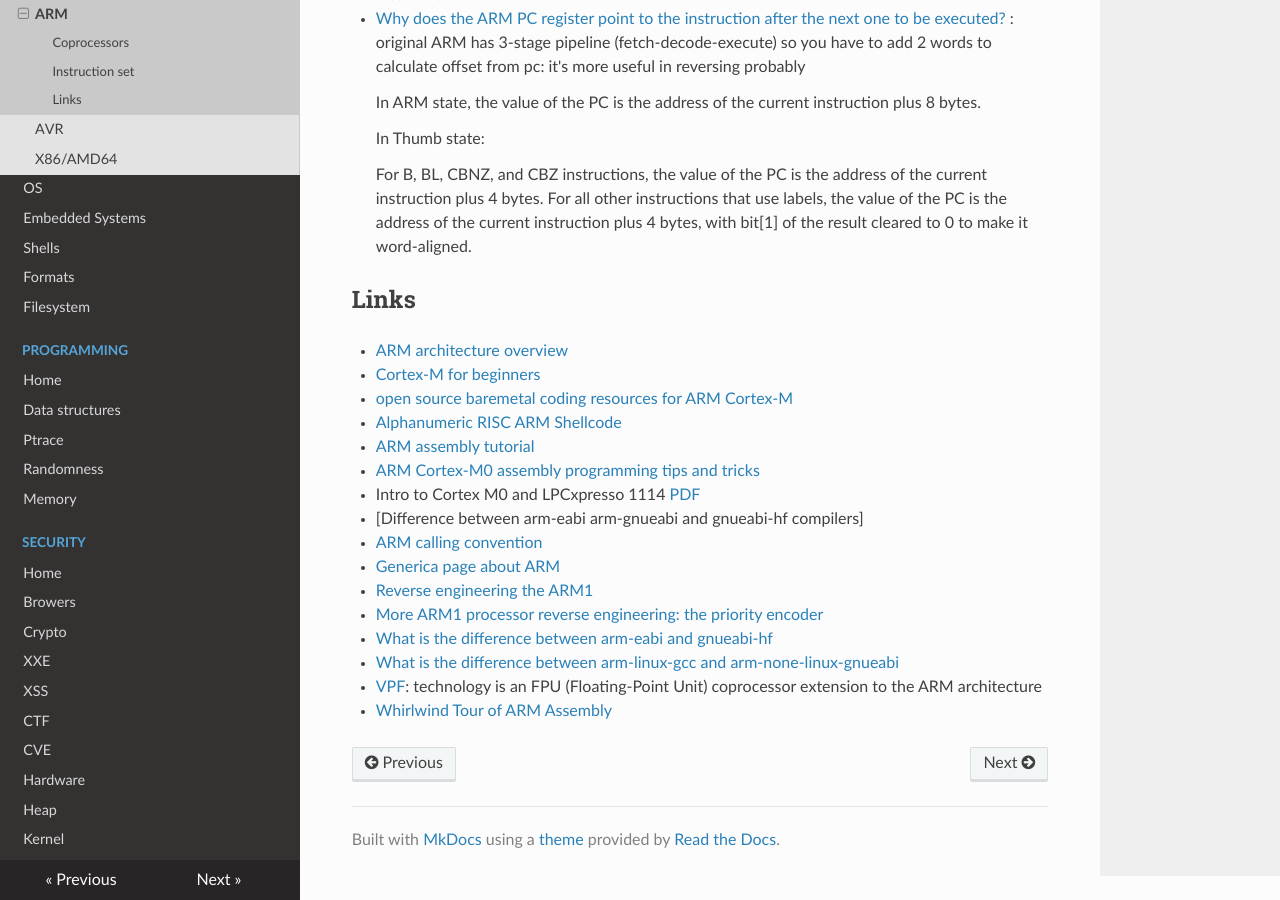
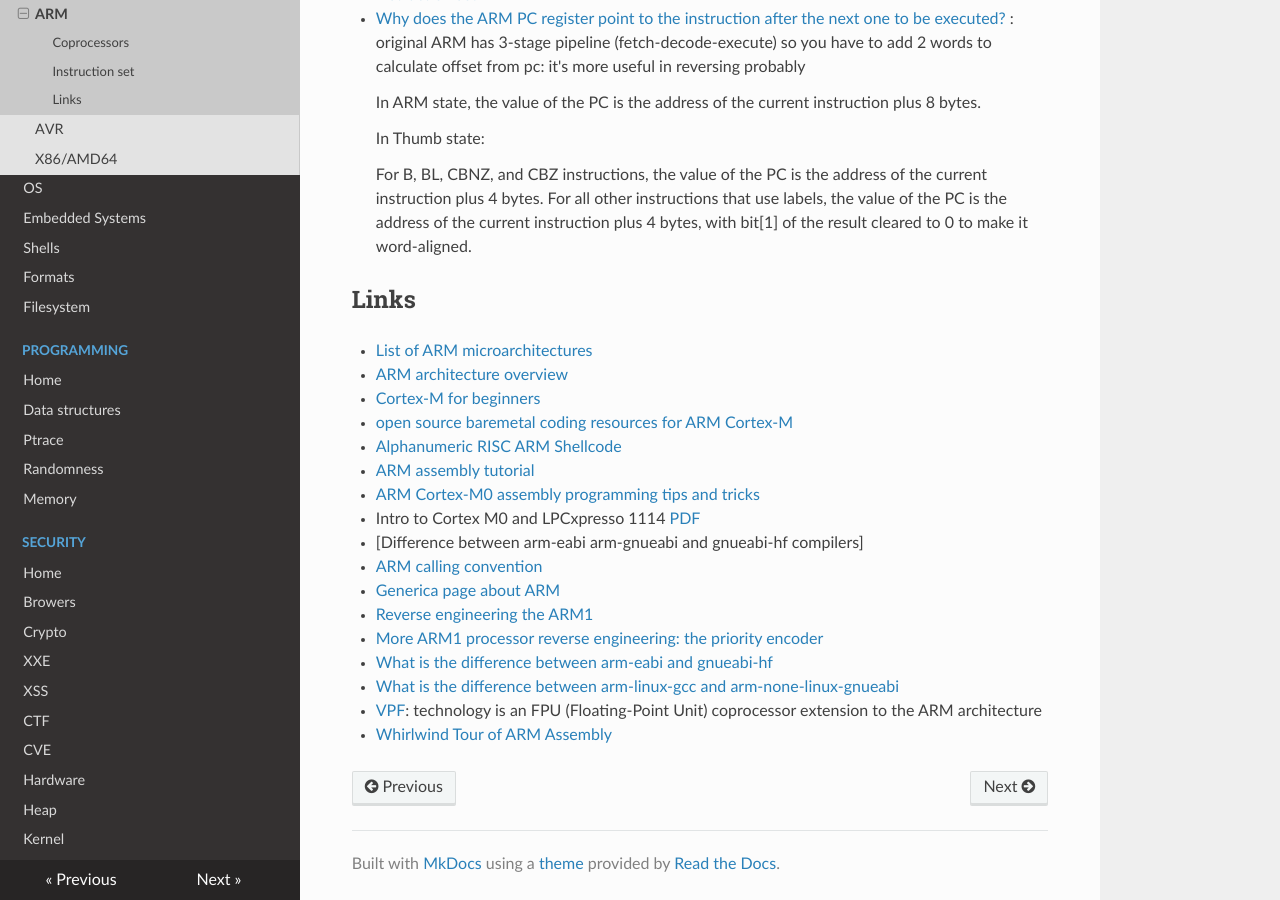
Before and after one commit to gipi/low-level, an MkDocs documentation site: the page built from docs/arch/arm.md, in a window 1280 px wide and 900 px high, scrolled down 1297 px. Built offline with MkDocs 1.6.1, drawn with Linux system fonts in a browser that asks for light colours; nearby versions of some CDN libraries; old or Windows-style settings are respelled for this version of MkDocs.

Commit message:
Update arm.md

```diff
--- a/docs/arch/arm.md
+++ b/docs/arch/arm.md
@@ -75,6 +75,7 @@ for example, is p14.
 
 ## Links
 
+ - [List of ARM microarchitectures](https://en.wikipedia.org/wiki/List_of_ARM_microarchitectures)
  - [ARM architecture overview](https://web.eecs.umich.edu/~prabal/teaching/eecs373-f10/readings/ARM_Architecture_Overview.pdf)
  - [Cortex-M for beginners](documents/Cortex-M for Beginners - 2017_EN_v2.pdf)
  - [open source baremetal coding resources for ARM Cortex-M](http://asm.thi.ng/)
```
